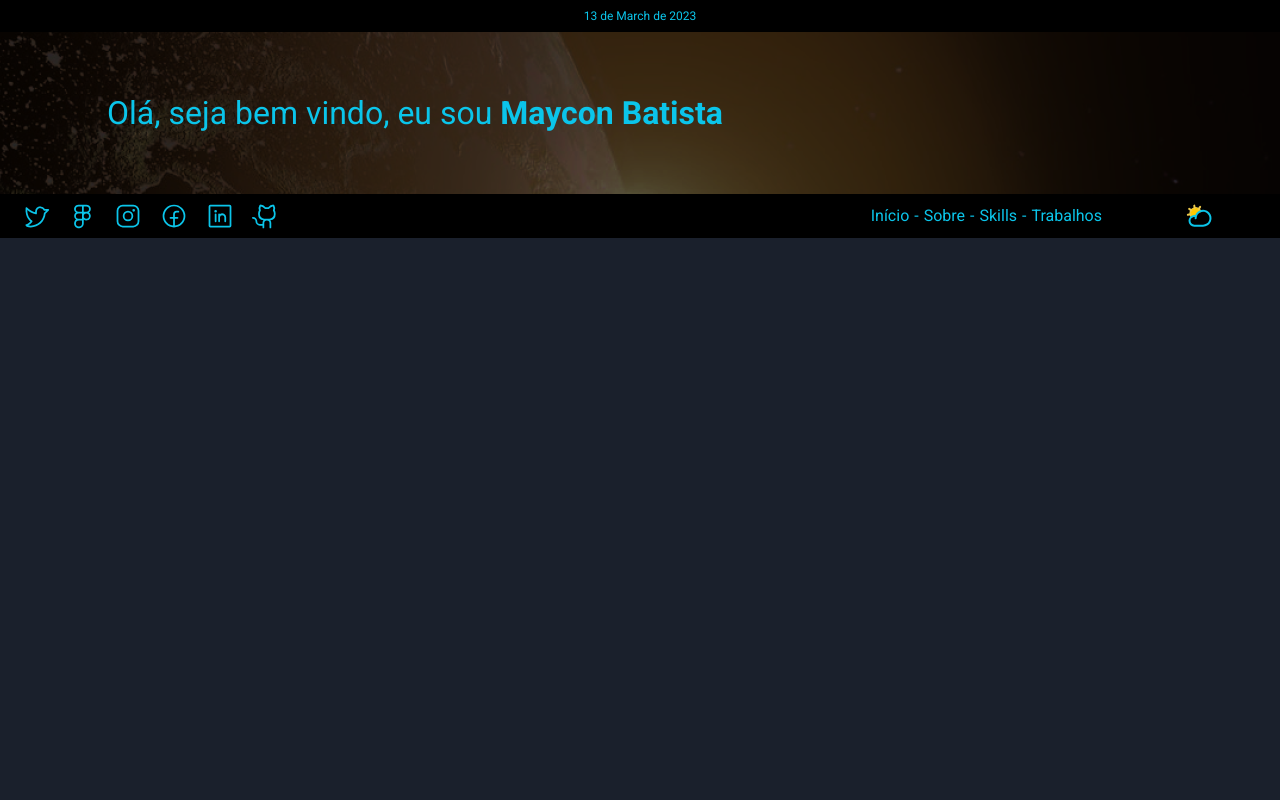
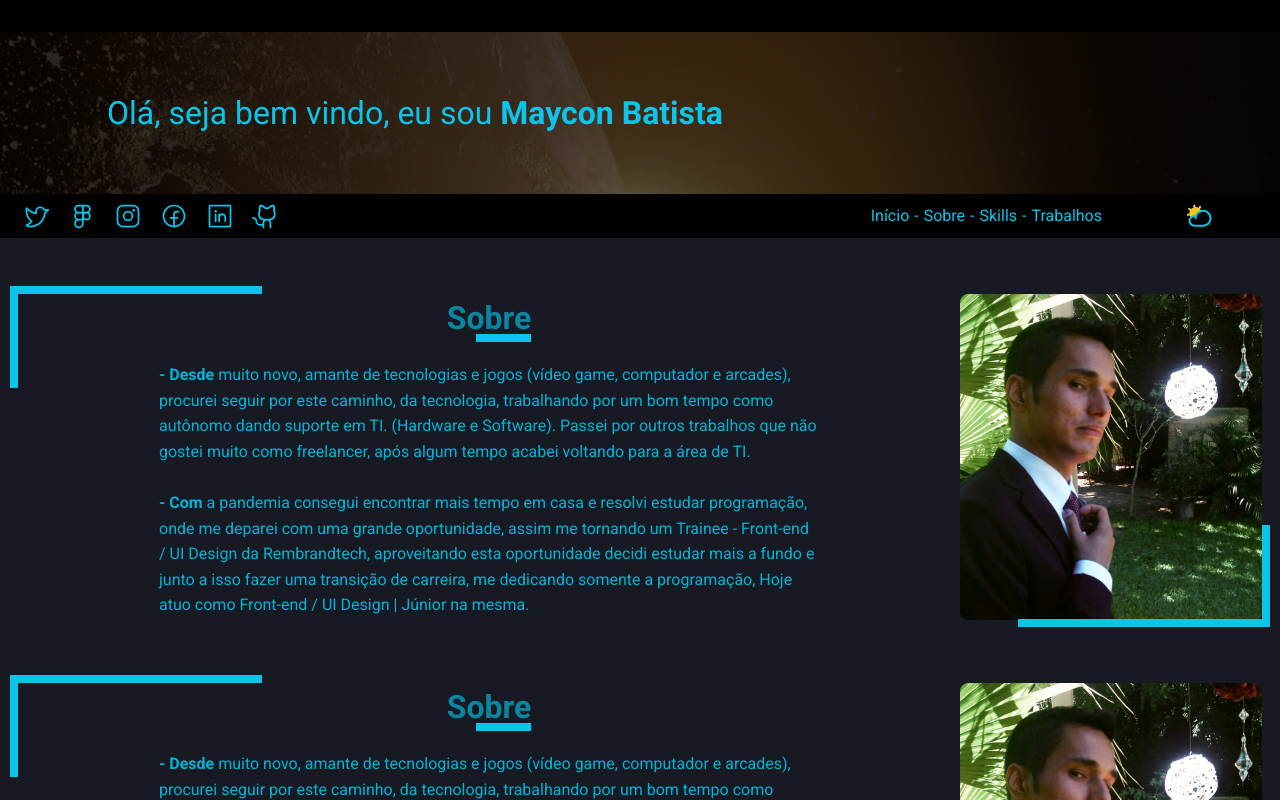
Before and after one commit to MayconTrix/MB-Portfolio, a Next.js app: page / in a window 1280 px wide. Shown: the top 800 px of the page. Built offline with nearby package versions, Linux system fonts and the light colour scheme.

Commit message:
first commit

```diff
--- a/src/components/About/index.tsx
+++ b/src/components/About/index.tsx
@@ -1,4 +1,4 @@
-import { Box, Flex, Heading, Img, Text } from "@chakra-ui/react";
+import { Box, Flex, Img, Text } from "@chakra-ui/react";
 
 export function About() {
   return (
@@ -30,7 +30,12 @@ export function About() {
         <Flex justifyContent="flex-end" width="100%" padding="0.8rem">
           <Flex flex="1" direction="column" alignItems="center">
             <Flex direction="column" alignItems="center" marginBottom="2rem">
-              <Text color="cyan.700" fontSize="3.2rem" fontWeight="bold">
+              <Box
+                as="text"
+                color="cyan.700"
+                fontSize="3.2rem"
+                fontWeight="bold"
+              >
                 Sobre
                 <Box position="relative">
                   <Box
@@ -41,7 +46,7 @@ export function About() {
                     width="65%"
                   />
                 </Box>
-              </Text>
+              </Box>
             </Flex>
             <Text
               width="66rem"
--- a/src/components/Header/components/Navmenu.tsx
+++ b/src/components/Header/components/Navmenu.tsx
@@ -18,6 +18,7 @@ export function Navmenu() {
   return (
     <Flex
       zIndex="3"
+      // position={isFixed}
       position="sticky"
       top="3.2rem"
       height="4.4rem"
--- a/src/components/Header/index.tsx
+++ b/src/components/Header/index.tsx
@@ -17,11 +17,11 @@ import {
 } from "@phosphor-icons/react";
 
 import { useState, useEffect } from "react";
-// import { Navmenu } from "./components/Navmenu";
+import { Navmenu } from "./components/Navmenu";
 
 export function Header() {
   const [scrollPosition, setScrollPosition] = useState(0);
-  const [isFixed, setFixed] = useState("sticky");
+  // const [isFixed, setFixed] = useState("sticky");
 
   const today = new Date();
   const day = today.getDate();
@@ -41,25 +41,32 @@ export function Header() {
     };
   }, []);
 
-  useEffect(() => {
-    const toggleVisibility = () => {
-      if (window.pageYOffset > 163) {
-        setFixed("fixed");
-      } else {
-        setFixed("sticky");
-      }
-    };
-    window.addEventListener("scroll", toggleVisibility);
+  // useEffect(() => {
+  //   const toggleFixed = () => {
+  //     if (window.pageYOffset > 163) {
+  //       setFixed("fixed");
+  //     } else {
+  //       setFixed("sticky");
+  //     }
+  //   };
+  //   window.addEventListener("scroll", toggleFixed);
 
-    return () => window.removeEventListener("scroll", toggleVisibility);
-  }, []);
+  //   return () => window.removeEventListener("scroll", toggleFixed);
+  // }, []);
 
   return (
-    <Box zIndex="3" height="100vh" maxWidth="144rem" margin="0 auto">
+    <Box
+      zIndex="3"
+      // height="100vh"
+      height="100%"
+      maxWidth="144rem"
+      margin="0 auto"
+    >
       <Flex
         zIndex="3"
         // position={isFixed}
         position="sticky"
+        maxWidth="144rem"
         top="0"
         width="100%"
         height="3.2rem"
@@ -67,11 +74,12 @@ export function Header() {
         align="center"
         justify="center"
       >
-        <Text fontSize="1.2rem" color="cyan.400">
+        {/* <Text fontSize="1.2rem" color="cyan.400">
           {date}
-        </Text>
+        </Text> */}
       </Flex>
       <Flex
+        // marginTop="3.2rem"
         align="center"
         justify="center"
         height="16.2rem"
@@ -91,6 +99,8 @@ export function Header() {
         zIndex="3"
         // position={isFixed}
         position="sticky"
+        maxWidth="144rem"
+        width="100%"
         top="3.2rem"
         height="4.4rem"
         backgroundColor="black"
--- a/src/pages/index.tsx
+++ b/src/pages/index.tsx
@@ -1,5 +1,4 @@
 import { About } from "@/components/About";
-import { Header } from "@/components/Header";
 import { Flex } from "@chakra-ui/react";
 
 export default function Home() {
```
Also changed, not shown: src/styles/globals.css (added).
